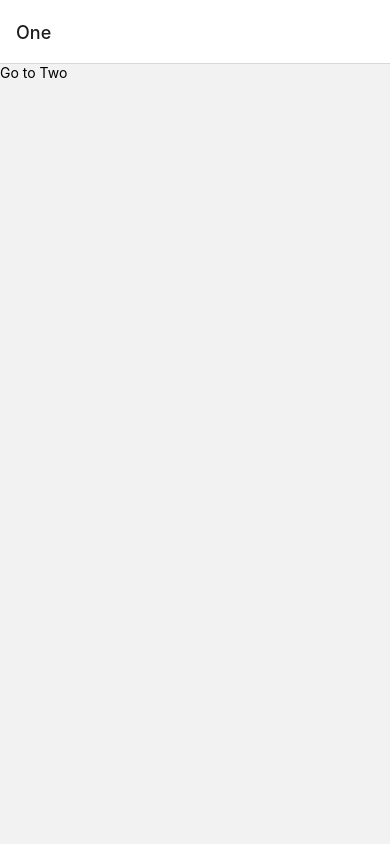
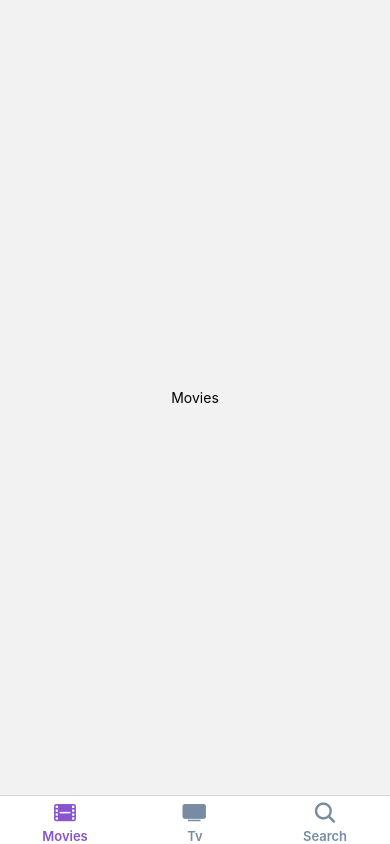
Before and after one commit to eunjeong-97/react-native-masterclass, a React Native app: screen /Movies in a window 390 px wide. Before the commit this address had no page. Built offline with nearby package versions, Linux system fonts and the light colour scheme.

Commit message:
2.12 다른네비게이터의 스크린으로 이동할때: navigate('Stack', {screen:'스크린이름'})

```diff
--- a/App.js
+++ b/App.js
@@ -1,13 +1,13 @@
 import React from 'react';
 import { useColorScheme } from 'react-native';
 import { NavigationContainer, DarkTheme, DefaultTheme } from '@react-navigation/native'
-import Stack from './src/navigation/Stack';
+import Root from './src/navigation/Root';
 
 export default function App() {
   const isDark = useColorScheme() === 'dark';
   return (
     <NavigationContainer theme={isDark ? DarkTheme : DefaultTheme}>
-      <Stack />
+      <Root />
     </NavigationContainer>
   );
 }
--- /dev/null
+++ b/src/navigation/Root.js
@@ -0,0 +1,16 @@
+import React from 'react';
+import { createNativeStackNavigator } from '@react-navigation/native-stack';
+import Tabs from '../navigation/Tabs'
+import Stack from '../navigation/Stack'
+
+// Root Navigator또한 Stack Navigator이기 때문에 무언가를 비활성화시켜야된다
+const Nav = createNativeStackNavigator();
+
+const Root = () => (
+    <Nav.Navigator screenOptions={{ headerShown: false }}>
+        <Nav.Screen name='Tabs' component={Tabs} />
+        <Nav.Screen name='Stack' component={Stack} />
+    </Nav.Navigator>
+)
+
+export default Root;
--- a/src/navigation/Stack.js
+++ b/src/navigation/Stack.js
@@ -46,6 +46,3 @@ const styles = StyleSheet.create({
         color: 'white'
     }
 });
-
-// 인스타그램은 Tab Navigation을 기반으로 만들었다
-// 하지만 만약 내가 누군가의 Profile을 누르면 Tab안에 있는 Stack Navigation이다
--- a/src/navigation/Tabs.js
+++ b/src/navigation/Tabs.js
@@ -3,6 +3,7 @@ import { createBottomTabNavigator } from '@react-navigation/bottom-tabs';
 import { Ionicons } from '@expo/vector-icons';
 import colors from '../settings/color'
 
+import Stack from './Stack';
 import Movies from '../screen/Movies'
 import Tv from '../screen/Tv'
 import Search from '../screen/Search'
@@ -13,7 +14,16 @@ const Tabs = () => {
     const isDark = useColorScheme() === 'dark';
     return (
         <Tab.Navigator initialRouteName="Movies" screenOptions={{ tabBarStyle: { backgroundColor: isDark ? colors.DARK_GRAY : colors.WHITE }, tabBarActiveTintColor: colors.BURBPLE_LIGHT, tabBarLabelStyle: { fontSize: 13, fontWeight: '600', }, tabBarInactiveTintColor: isDark ? colors.WHITE_GRAY : '#778ca3', headerStyle: { backgroundColor: isDark ? colors.DARK_GRAY : colors.WHITE }, headerTitleStyle: { color: colors.BURBPLE_LIGHT } }}>
+            {/* 1.Tab Navigator 안에 Stack Navigator를 포함시킴: Tab.Screen component={Stack}
+            이렇게 되면 Stack과 Tab Navigation모두 Header가 포함되기 때문에 둘 중 하나의 Header를 보이지 않도록 설정하는데 보통 Tab Navigator의 Header를 표시하지 않는다
+            이 어플은 Tab Navigator 안에 있어서 다른 스크린으로 이동이 가능하다
+            하지만 Movies Tab은 또 하나의 Navigator 안에 있고 현재 자신의 상태를 알아야 한다
+
+            2. Tab와 Stack Navigator를 감싸는 Root Navigation을 만든다
+            일반적으로 특정 스크린에서는 Tabs를 숨기고 싶기 때문에 특정 스크린에서 Tabs를 숨기는 방법
+            즉, 특정스크린에서 Tabs를 덮는 방법 */}
             <Tab.Screen name='Movies' component={Movies} options={{
+                headerShown: false,
                 tabBarIcon: ({ focused, color, size }) => <Ionicons name='film' color={color} size={size} />
             }} />
             < Tab.Screen name='Tv' component={Tv} options={{
--- a/src/screen/Movies.js
+++ b/src/screen/Movies.js
@@ -1,10 +1,23 @@
 import React from 'react';
-import { View, Text } from 'react-native';
-const Movies = () => {
+import { View, Text, TouchableOpacity } from 'react-native';
+const Movies = ({ navigation: { navigate } }) => {
     return (
         <View style={{ flex: 1, alignItems: 'center', justifyContent: 'center' }}>
-            <Text>Movies</Text>
+            <TouchableOpacity onPress={() => navigate('Stack', { screen: "Three" })}>
+                <Text>Movies</Text>
+            </TouchableOpacity>
         </View>
     )
 }
 export default Movies;
+
+// navigate('Three') 이라고만 하면 Navigator사이를 이동하려고 하기 때문에 Movies버튼을 눌러도 작동하지 않는다
+// Tabs Navigator에서 Stack Navigator로 이동하려고 했기 때문이다
+// 그래서 먼저 Stack Navigator로 이동하고 싶다고 알려주고 그 다음에 우리가 가고자 하는 Stack Navigator 내부 스크린의 이름을 써주면 된다
+// 같은 Navigator 안에서 스크린을 변경하고 싶은경우 navigate('스크린이름') 으로만 적어도 되지만
+// 만약 하나의 Navigator가 두 개의 다른 Navigator를 렌더링하고 있고 그리고 Navigator 사이를 이동하고 싶다면
+
+// Movies 스크린에서 Root Navigator로 나가고 싶어하고
+// Root에서 Stack Navigator에 들어가서 ScreenThree로 이동하려고 할때
+// navigate('Stack', { screen: "Three" }) 이렇게 적어주면된다
+// 보통 Navigator를 렌더링할때 presentation을 변경하는데
```
